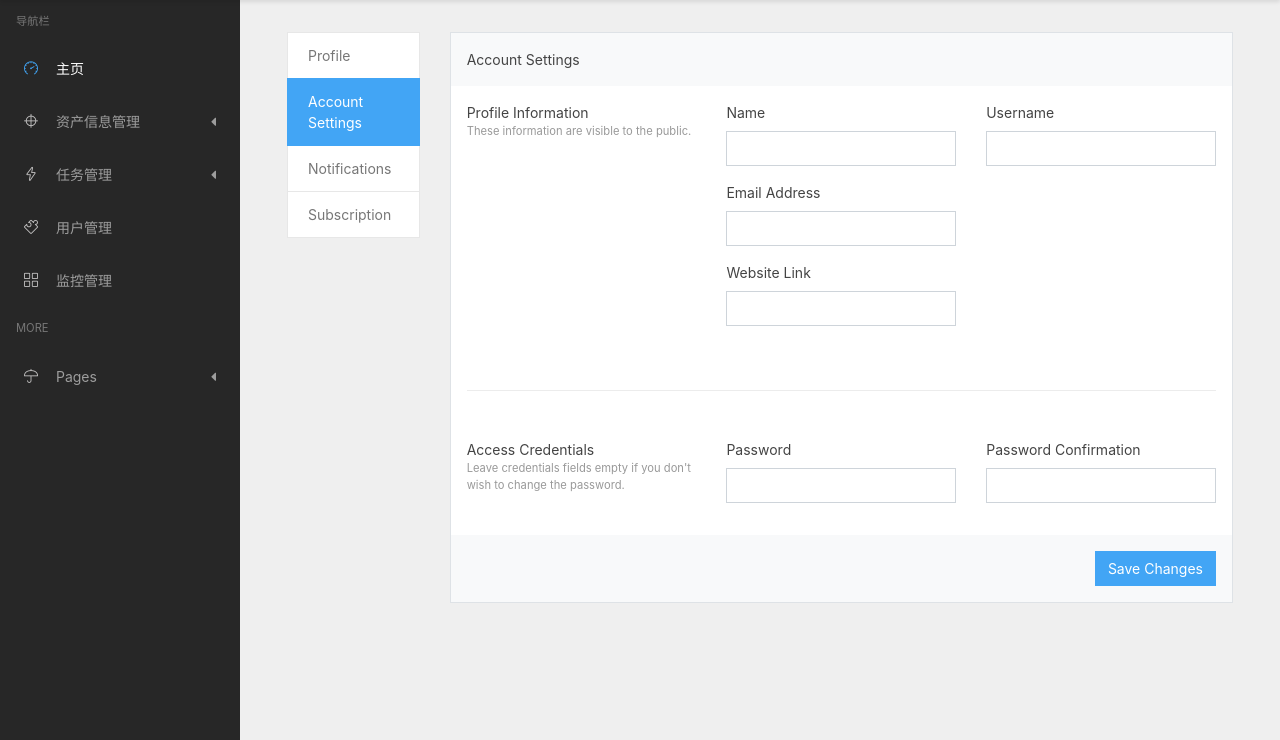
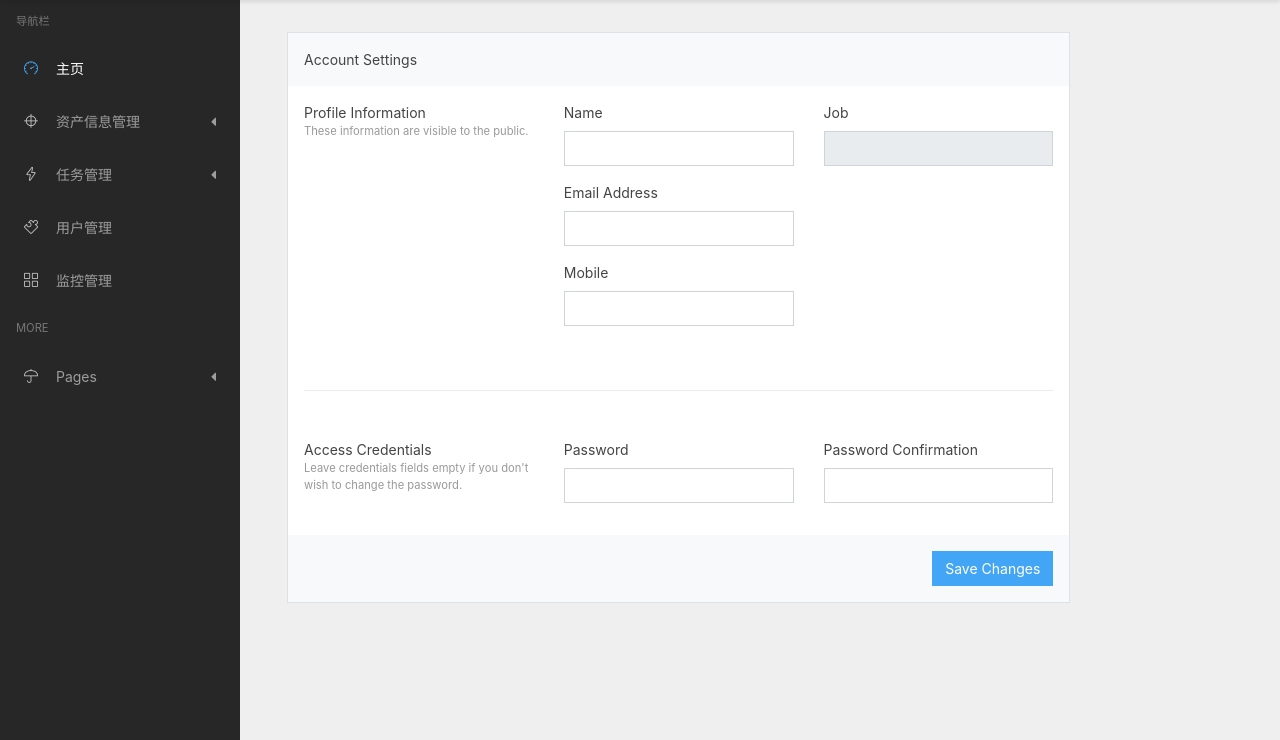
Before and after one commit to LettyCai/OpsAuto, a Django app: page /usersettings/ in a window 1280 px wide. Shown: the part 60-800 px from the top of the page. Run offline with Django 3.2, Linux system fonts and the light colour scheme; some libraries are stand-ins or nearby versions.

Commit message:
modify-user-profile

```diff
--- a/templates/500.html
+++ b/templates/500.html
@@ -16,7 +16,7 @@
             <div class="col-md-12 text-center">
                 <h1 class="display-1">500</h1>
                 <div class="mb-4">There was an error. Please try again later.</div>
-                <div class="mb-4">{{error}}</div>
+                <div class="mb-4">{{error}}{{msg}}</div>
             </div>
         </div>
     </div>
--- a/templates/base.html
+++ b/templates/base.html
@@ -30,17 +30,13 @@
             <li class="nav-item dropdown">
                 <a class="nav-link dropdown-toggle" href="#" role="button" data-toggle="dropdown" aria-haspopup="true" aria-expanded="false">
                     <img src="/static/imgs/avatar-1.png" class="avatar avatar-sm" alt="logo">
-                    <span class="small ml-1 d-md-down-none">{{ user.username }}</span>
+                    <span class="small ml-1 d-md-down-none">{{ request.user.username }}</span>
                 </a>
 
                 <div class="dropdown-menu dropdown-menu-right">
                     <div class="dropdown-header">Account</div>
 
-                    <a href="#" class="dropdown-item">
-                        <i class="fa fa-user"></i> Profile
-                    </a>
-
-                   <a href="/usersettings/" class="dropdown-item">
+                    <a href="/usersettings/" class="dropdown-item">
                         <i class="fa fa-wrench"></i> Settings
                     </a>
 
--- a/templates/settings.html
+++ b/templates/settings.html
@@ -3,20 +3,15 @@
 
 <div class="container-fluid">
                 <div class="row">
-                    <div class="col-md-2">
-                        <div class="list-group">
-                            <a href="#" class="list-group-item">Profile</a>
-                            <a href="#" class="list-group-item active">Account Settings</a>
-                            <a href="#" class="list-group-item">Notifications</a>
-                            <a href="#" class="list-group-item">Subscription</a>
-                        </div>
-                    </div>
+
 
                     <div class="col-md-10">
+                         <form id="userform" action="/usersettings/" method="post" autocomplete="off">
                         <div class="card">
                             <div class="card-header bg-light">
                                 Account Settings
                             </div>
+
 
                             <div class="card-body">
                                 <div class="row mb-5">
@@ -28,16 +23,19 @@
                                     <div class="col-md-8">
                                         <div class="row">
                                             <div class="col-md-6">
+
                                                 <div class="form-group">
+
                                                     <label class="form-control-label">Name</label>
-                                                    <input class="form-control">
+                                                    <input class="form-control" name="username" value="{{request.user.username}}">
+                                                    <input name="user_id" value="{{request.user.id}}" type="hidden">
                                                 </div>
                                             </div>
 
                                             <div class="col-md-6">
                                                 <div class="form-group">
-                                                    <label class="form-control-label">Username</label>
-                                                    <input class="form-control">
+                                                    <label class="form-control-label">Job</label>
+                                                    <input class="form-control" value="{{request.user.job}}" readonly>
                                                 </div>
                                             </div>
                                         </div>
@@ -46,7 +44,7 @@
                                             <div class="col-md-6">
                                                 <div class="form-group">
                                                     <label class="form-control-label">Email Address</label>
-                                                    <input class="form-control">
+                                                    <input class="form-control" name="email" value="{{request.user.email}}">
                                                 </div>
                                             </div>
                                         </div>
@@ -54,8 +52,8 @@
                                         <div class="row">
                                             <div class="col-md-6">
                                                 <div class="form-group">
-                                                    <label class="form-control-label">Website Link</label>
-                                                    <input class="form-control">
+                                                    <label class="form-control-label">Mobile</label>
+                                                    <input class="form-control" name="mobile" value="{{request.user.mobile}}">
                                                 </div>
                                             </div>
                                         </div>
@@ -75,14 +73,14 @@
                                             <div class="col-md-6">
                                                 <div class="form-group">
                                                     <label class="form-control-label">Password</label>
-                                                    <input type="password" class="form-control">
+                                                    <input type="password" name="password1" class="form-control">
                                                 </div>
                                             </div>
 
                                             <div class="col-md-6">
                                                 <div class="form-group">
                                                     <label class="form-control-label">Password Confirmation</label>
-                                                    <input type="password" class="form-control">
+                                                    <input type="password" name="password2" class="form-control">
                                                 </div>
                                             </div>
                                         </div>
@@ -94,6 +92,8 @@
                                 <button type="submit" class="btn btn-primary">Save Changes</button>
                             </div>
                         </div>
+                                {% csrf_token %}
+                         </form>
                     </div>
                 </div>
             </div>
--- /dev/null
+++ b/users/forms.py
@@ -0,0 +1,2 @@
+from django.forms import ModelForm
+from .models import UserProfile
--- a/users/views.py
+++ b/users/views.py
@@ -45,10 +45,75 @@ class UsersListView(View):
 class UserSettingsView(View):
     def get(self,request):
 
-        return render(request,"settings.html")
+        return render(request,'settings.html')
+
+    def post(self,request):
+        username = request.POST.get('username','')
+        email = request.POST.get('email','')
+        id = request.POST.get('user_id','')
+        mobile = request.POST.get('mobile','')
+
+        password1 = request.POST.get('password1','')
+        password2 = request.POST.get('password2','')
+
+        print('*'*20)
+        print(type(id))
+        print(id)
+
+        #未填写密码项
+        if password1 == '' and password2 == '' :
+            user = UserProfile.objects.get(id=int(id))
+            user.username = username
+            user.email = email
+            user.mobile = mobile
+            user.save()
+            return render(request,"settings.html")
+        #填写了密码项且2次密码相同：
+        elif password1 == password2:
+            user = UserProfile.objects.get(id=int(id))
+            user.password = make_password(pwd2)
+            user.username = username
+            user.email = email
+            user.mobile = mobile
+            user.save()
+            return render(request, "settings.html")
+        #2次密码不同：
+        else:
+            return render(request, "500.html", {"msg": "密码不一致"})
+
+
 
 class UserProfileView(View):
     def get(self,request,user_id):
         user = UserProfile.objects.get(id=user_id)
 
         return render(request,"userprofile.html",{'user':user})
+
+    def post(self,request,user_id):
+        username = request.POST.get('username', '')
+        email = request.POST.get('email', '')
+        mobile = request.POST.get('mobile', '')
+
+        password1 = request.POST.get('password1', '')
+        password2 = request.POST.get('password2', '')
+
+        # 未填写密码项
+        if password1 == '' and password2 == '':
+            user = UserProfile.objects.get(id=int(user_id))
+            user.username = username
+            user.email = email
+            user.mobile = mobile
+            user.save()
+            return render(request, "userprofile.html",{'user':user})
+        # 填写了密码项且2次密码相同：
+        elif password1 == password2:
+            user = UserProfile.objects.get(id=int(user_id))
+            user.password = make_password(pwd2)
+            user.username = username
+            user.email = email
+            user.mobile = mobile
+            user.save()
+            return render(request,"userprofile.html",{'user':user})
+        # 2次密码不同：
+        else:
+            return render(request, "500.html", {"msg": "密码不一致"})
```
Also changed, not shown: templates/userprofile.html (+43 -20 lines), 1 other file.
